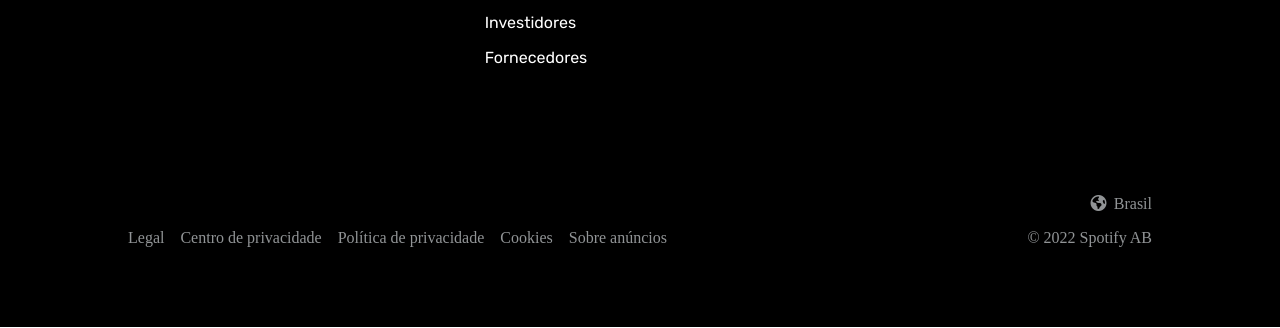
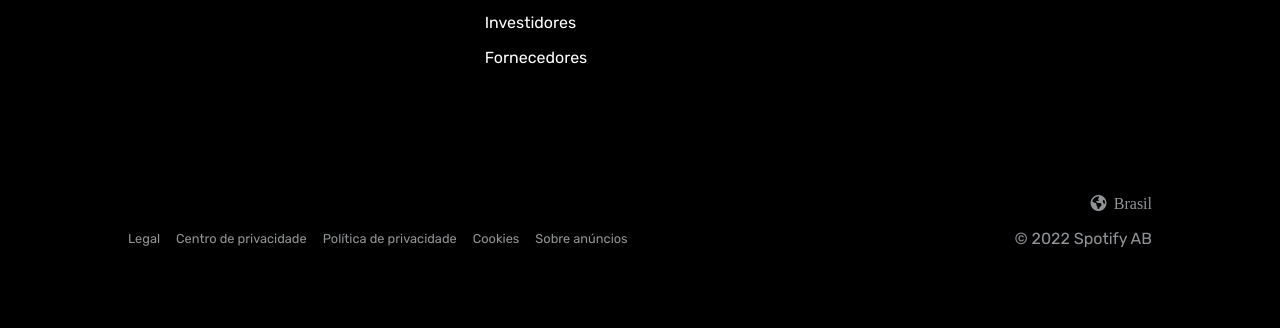
Before and after one commit to euheber/Spotify-website-clone, a plain HTML site: page index.html in a window 1280 px wide. Shown: the part 2681-3009 px from the top of the page. Drawn offline with Linux system fonts and the light colour scheme.

Commit message:
fix: font-family in footer

```diff
--- a/style/style.css
+++ b/style/style.css
@@ -516,6 +516,7 @@ footer {
 
 #legal-information span{
   color: var(--third);
+  font-family: var(--text);
 }
 
 #legal-information ul {
@@ -526,6 +527,8 @@ footer {
 #legal-information ul li a{
   transition: .5s ease;
   color: var(--third);
+  font-family: var(--text);
+  font-size: .8rem;
 }
 
 #legal-information ul li a:hover{
```
